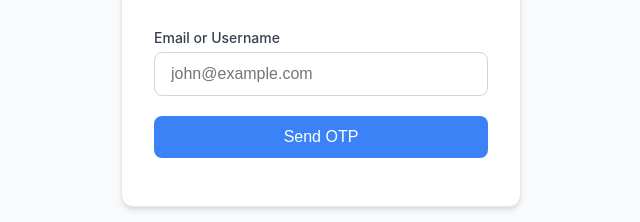
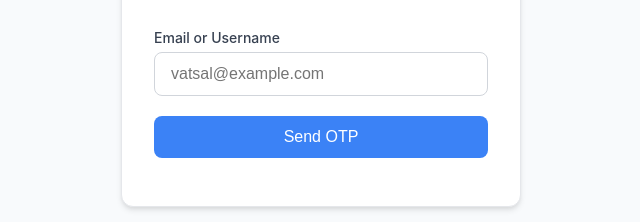
Before and after one commit to vatsal-panchal/otp-generator, a plain HTML site: page index.html in a window 1280 px wide. Shown: the part 342-564 px from the top of the page, 319-959 px from the left. Drawn offline with Linux system fonts and the light colour scheme.

Commit message:
Update index.html

```diff
--- a/index.html
+++ b/index.html
@@ -193,7 +193,7 @@
 
         <div class="form-group">
             <label for="userId">Email or Username</label>
-            <input type="text" id="userId" placeholder="john@example.com">
+            <input type="text" id="userId" placeholder="vatsal@example.com">
         </div>
 
         <button class="btn btn-primary" onclick="generateOTP()" id="generateBtn">
```
